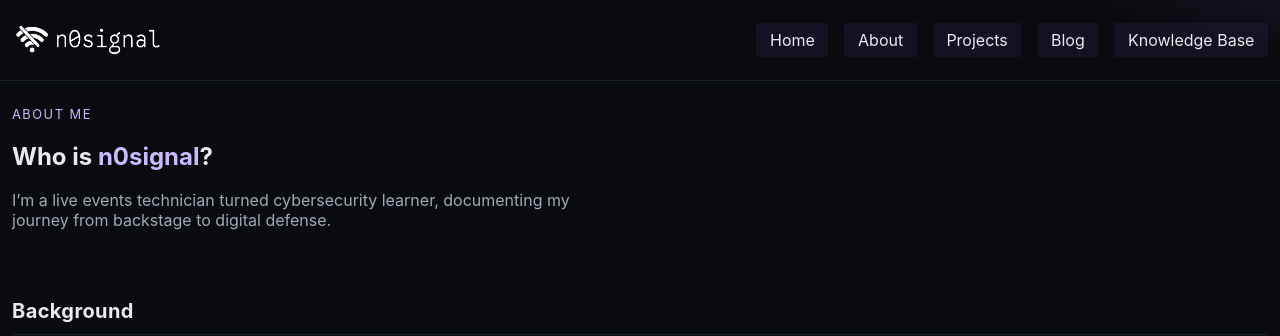
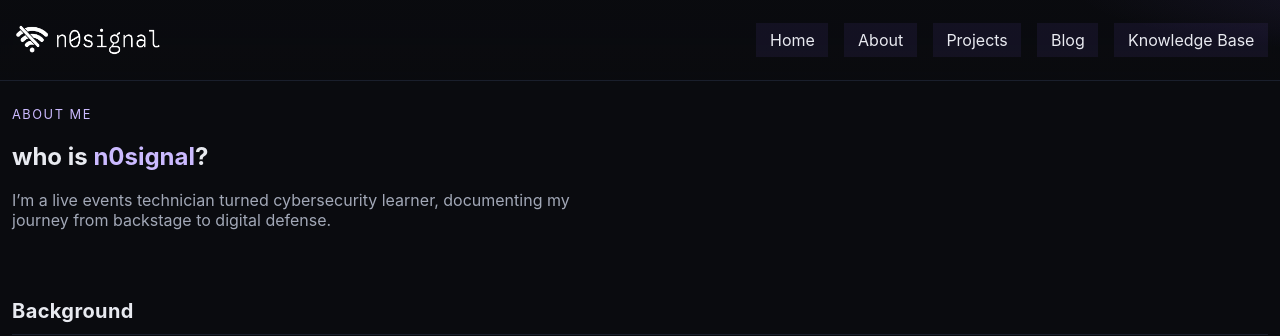
Before and after one commit to Kaninte/n0signal.dev, a Jekyll site: the page built from about.html, in a window 1280 px wide. Shown: the top 336 px of the page. Built offline with Jekyll 4.4.1, drawn with Linux system fonts in a browser that asks for light colours.

Commit message:
Update about.html

```diff
--- a/about.html
+++ b/about.html
@@ -9,7 +9,7 @@ description: "About n0signal — background, journey, and focus."
   <div class="wrap hero-inner">
     <div>
       <div class="kicker">About Me</div>
-      <h1 class="title">Who is <span style="color:#cbbaff">n0signal</span>?</h1>
+      <h1 class="title">who is <span style="color:#cbbaff">n0signal</span>?</h1>
       <p class="lead">I’m a live events technician turned cybersecurity learner, documenting my journey from backstage to digital defense.</p>
     </div>
   </div>
```
